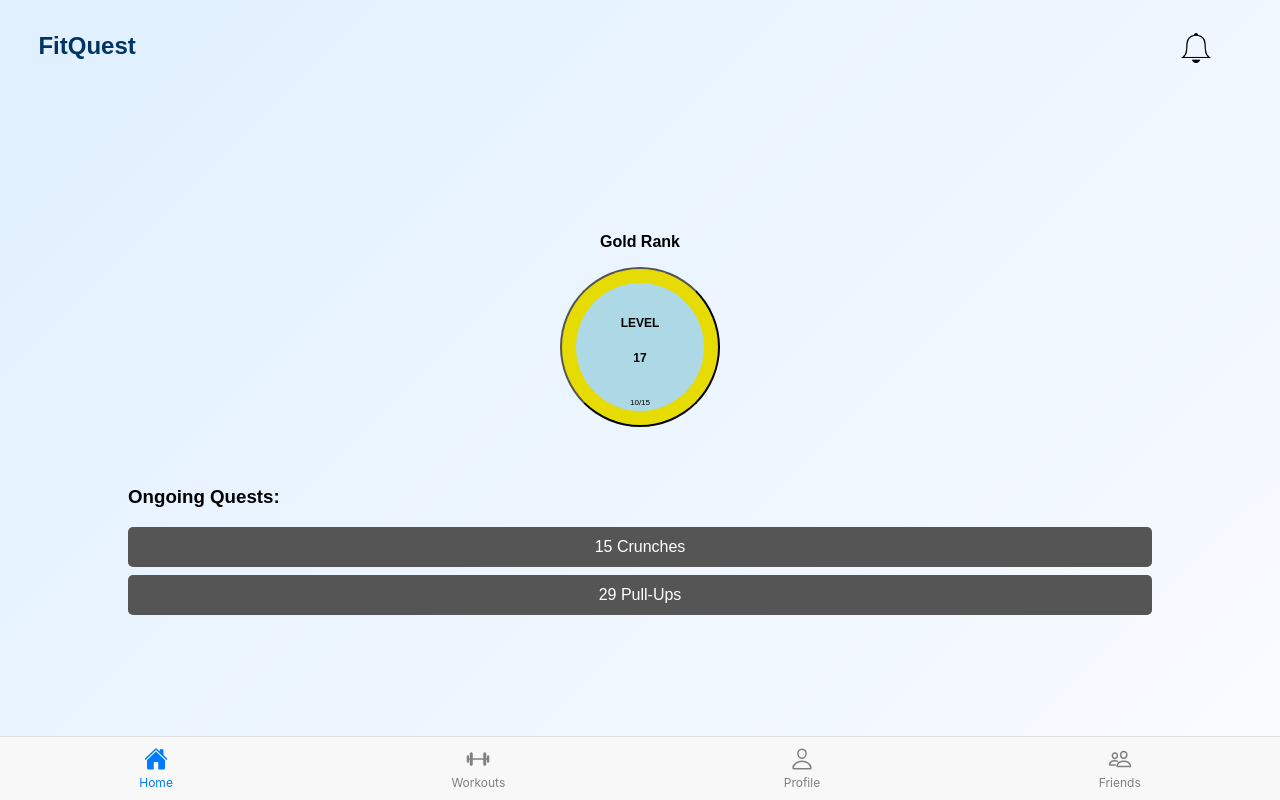
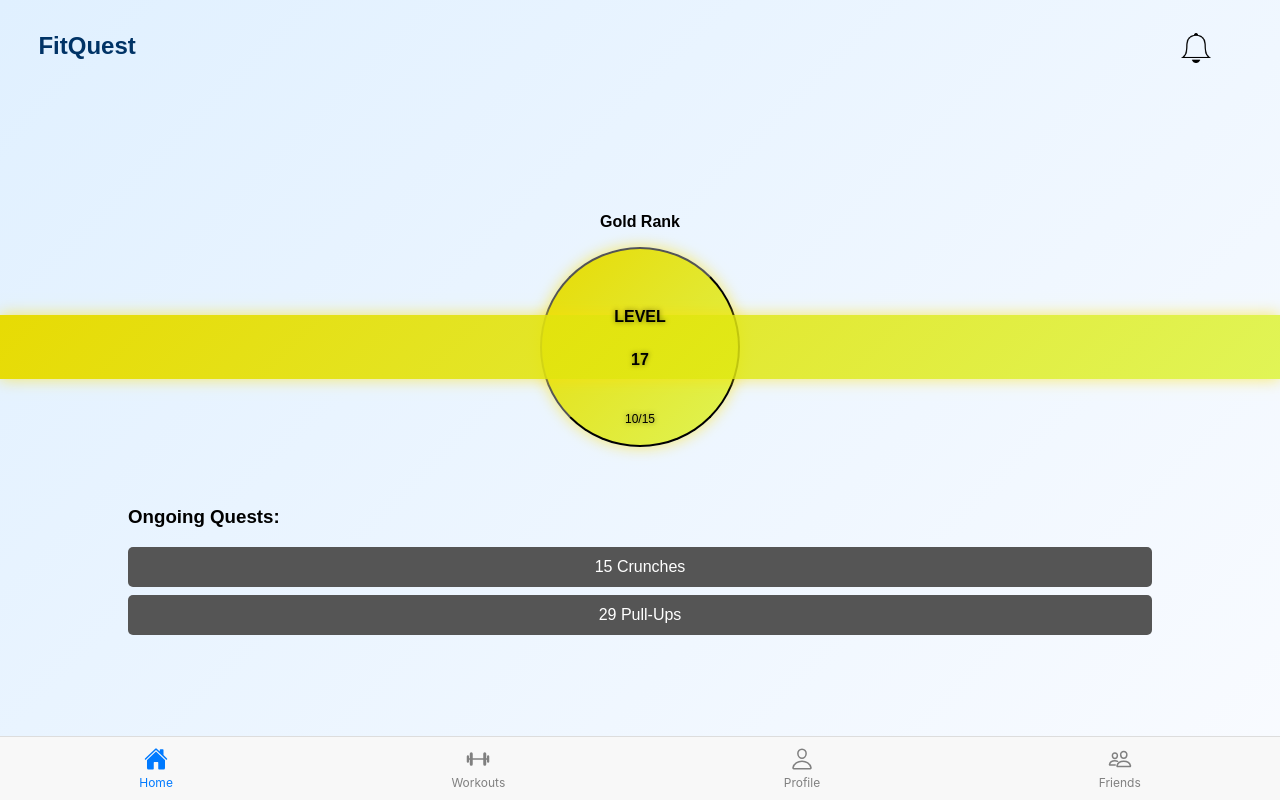
Before and after one commit to Aiden-Rodriguez/FitQuestPrototype, a React (Create React App) app in the folder fitquest/: page / in a window 1280 px wide. Built offline with nearby package versions, Linux system fonts and the light colour scheme.

Commit message:
small improvements

```diff
--- a/fitquest/src/App.js
+++ b/fitquest/src/App.js
@@ -67,10 +67,6 @@ function HomeScreen() {
   );
 }
 
-
-// function StatsHistoryScreen() { ... } has been removed because it is already declared
-
-// Main App component with bottom navigation
 function App() {
   return (
     <Router>
--- a/fitquest/src/HomeScreen.css
+++ b/fitquest/src/HomeScreen.css
@@ -1,4 +1,3 @@
-/* HomePage.css */
 .home-container {
     display: flex;
     flex-direction: column;
@@ -55,49 +54,68 @@
     top: -4vh;
   }
 
+
   .level-circle {
-    width: 20vmin;
-    height: 20vmin;
+    width: 25vmin;
+    height: 25vmin;
     border-radius: 50%;
-    background-color: #e7db04;
+    background: linear-gradient(135deg, #e7db04, #daf31cbe);
     display: flex;
     flex-direction: column;
     align-items: center;
     justify-content: center;
     position: relative;
+    z-index: 2;
+    box-shadow: 0 0 15px rgba(255, 223, 0, 0.6);
   }
 
   .level-circle::before {
     content: "";
     width: 16vmin;
     height: 16vmin;
-    background-color: #add8e6;
     border-radius: 50%;
     position: absolute;
   }
 
+
+.level-circle::after {
+  content: "";
+  position: absolute;
+  width: 100vw; /* Make the rectangle span the entire screen width */
+  height: 8vmin;
+  background: linear-gradient(135deg, #e7db04, #daf31cbe);
+  top: 50%;
+  left: 50%;
+  transform: translate(-50%, -50%);
+  z-index: 1;
+  box-shadow: 0 0 15px rgba(255, 223, 0, 0.6);
+}
+
 .level-text {
-    font-size: 1.5vh;
+  font-size: 2vh;
   font-weight: bold;
   position: absolute;
-    z-index: 2;
+  z-index: 3;
   top: 30%;
+  text-shadow: 0 0 5px rgba(0, 0, 0, 0.5);
 }
 
 .level-number {
-    font-size: 1.5vh;
+  font-size: 2vh;
   font-weight: bold;
   margin-top: 0.5vh;
   position: absolute;
-    z-index: 2;
+  z-index: 3;
   top: 50%;
+  text-shadow: 0 0 5px rgba(0, 0, 0, 0.5);
 }
 
 .xp-progress {
-    font-size: 1vh;
+  font-size: 1.5vh;
   position: absolute;
-    bottom: 12%;
-    z-index: 2;
+  bottom: 10%;
+  z-index: 3;
+  text-shadow: 0 0 5px rgba(0, 0, 0, 0.5);
 }
 
   /* Quest Section */
--- a/fitquest/src/ProfilePage.js
+++ b/fitquest/src/ProfilePage.js
@@ -1,6 +1,6 @@
 import React from 'react';
-import './ProfilePage.css'; // Ensure styles are scoped to this page
-import bubble from './assets/bubble.jpg'; // Profile picture of Bubble
+import './ProfilePage.css';
+import bubble from './assets/bubble.jpg';
 
 function ProfileScreen() {
   const userProfile = {
@@ -26,7 +26,6 @@ function ProfileScreen() {
         </div>
       </div>
 
-      {/* Background Information (Now Includes Rank, Level, and XP) */}
       <div className="profile-container">
         <h2>About You</h2>
         <div className="profile-info">
--- a/fitquest/src/StatsHistory.css
+++ b/fitquest/src/StatsHistory.css
@@ -63,7 +63,7 @@
 }
 
 .tab-button.active {
-    background: #007bff; /* Darker Blue */
+    background: #007bff;
     transition: 0.3s ease-in-out;
 }
 
--- a/fitquest/src/workoutsScreen.css
+++ b/fitquest/src/workoutsScreen.css
@@ -117,8 +117,6 @@
     background-color: #1a1a78;
   }
 
-  /* Existing styles remain below... */
-
   /* Global container */
   .workouts-container {
     width: 100%;
@@ -140,7 +138,7 @@
     display: flex;
     flex-wrap: wrap;
     gap: 15px;
-    margin-bottom: 100px; /* Space for the floating button */
+    margin-bottom: 100px;
   }
 
   /* Workout card styles */
@@ -168,7 +166,6 @@
     box-shadow: 0 8px 12px rgba(0, 51, 102, 0.15);
   }
 
-  /* Plus button (floating) */
   .add-button {
     position: fixed;
     bottom: 80px;
```
Lines whose indentation alone changed are shown as unchanged.
